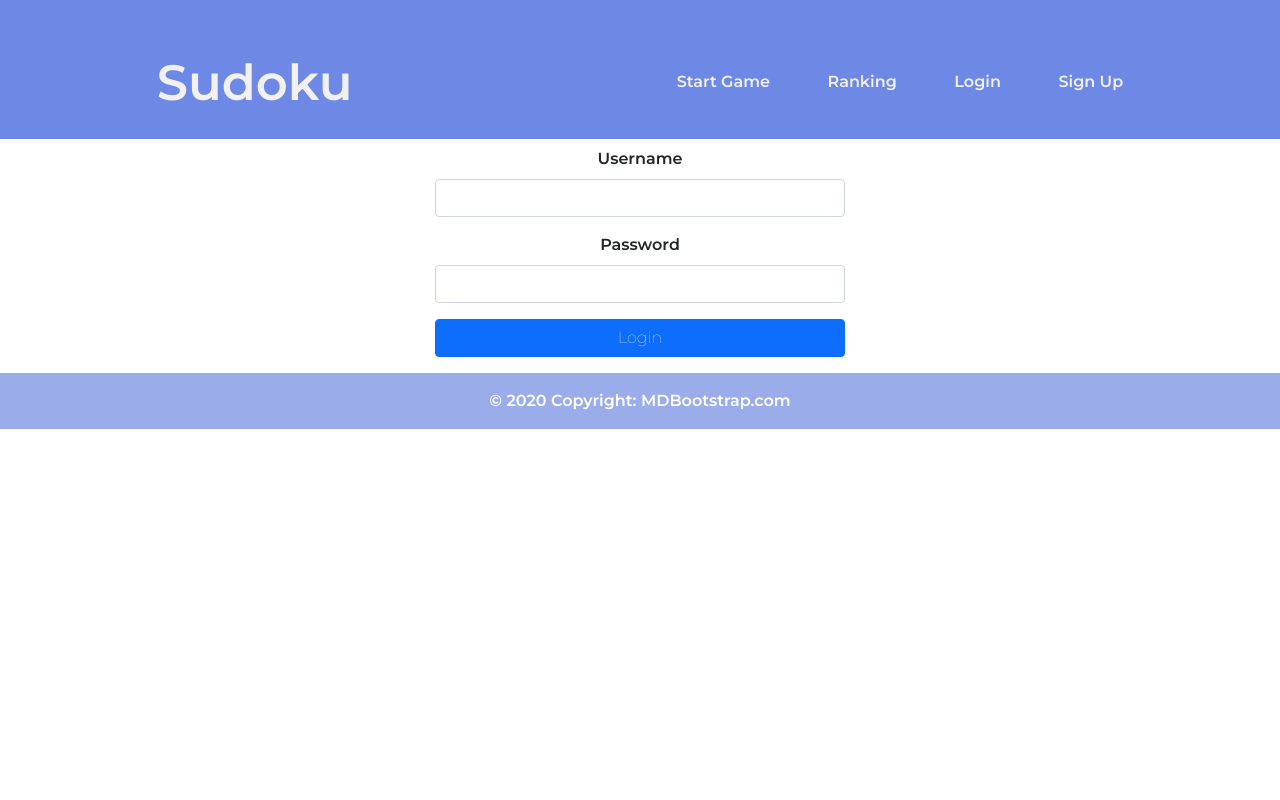
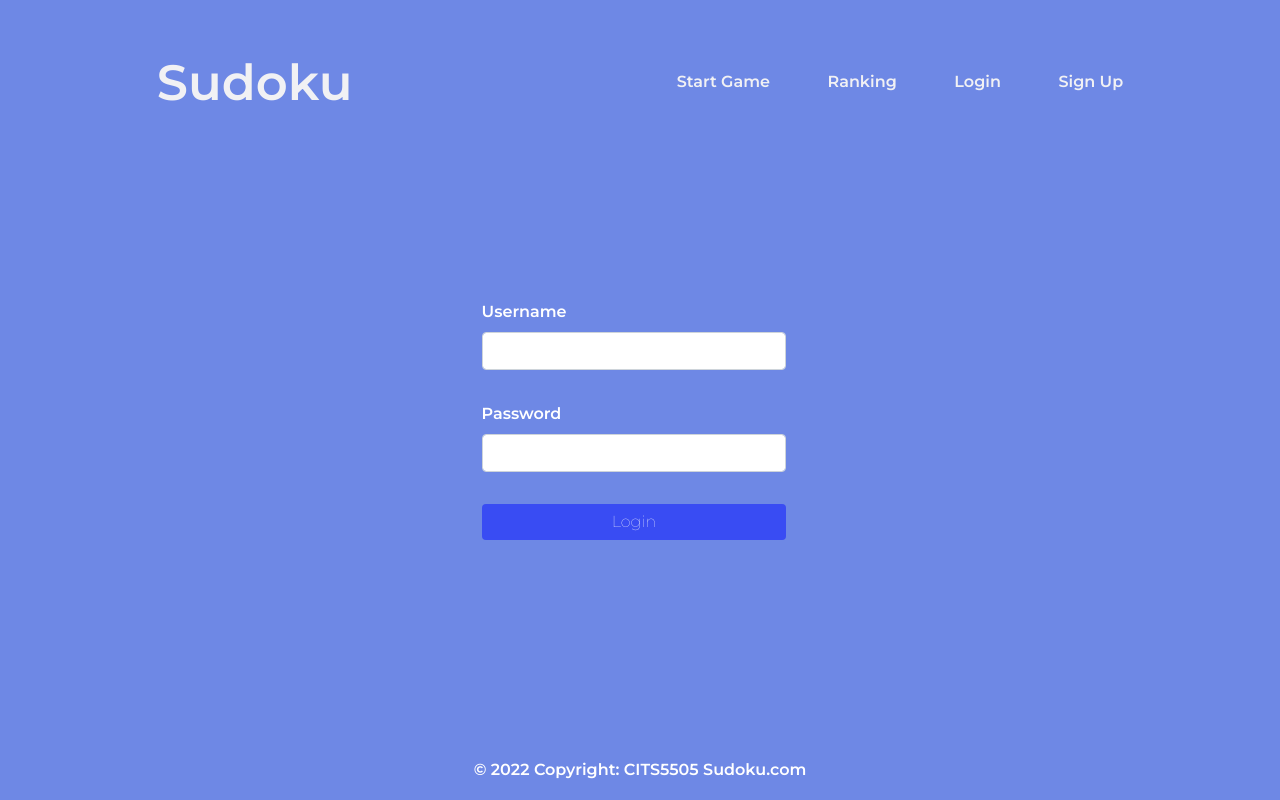
Before and after one commit to Valerietata/5506, a Flask app: page /user/login in a window 1280 px wide. Run offline with Flask 2, Linux system fonts and the light colour scheme; the page is wider than the window, and the part outside it is not shown; some libraries are stand-ins or nearby versions.

Commit message:
add style to login and signup page

```diff
--- a/static/css/login.css
+++ b/static/css/login.css
@@ -0,0 +1,35 @@
+body{
+background-color:#6e88e5;
+    color: white;
+
+}
+.inputsec{
+padding:12% 1% 12% 6%;
+text-align: left;
+}
+
+
+.form-control, .btn{
+width:80%;
+margin-bottom:2rem;
+}
+.btn{
+background-color:#394cf3;
+border-style:none;
+font-style:bolder;
+}
+
+
+
+
+
+
+
+
+
+
+
+ .text-center{
+    background-color: #6e88e5;
+    color: white;
+}
--- a/templates/base.html
+++ b/templates/base.html
@@ -68,7 +68,7 @@
     <footer class="bg-light text-center text-lg-start">
         <!-- Copyright -->
         <div class="text-center p-3">
-            © 2020 Copyright: MDBootstrap.com
+            © 2022 Copyright: CITS5505 Sudoku.com
         </div>
         <!-- Copyright -->
     </footer>
--- a/templates/game_play.html
+++ b/templates/game_play.html
@@ -101,7 +101,7 @@
     <footer class="bg-light text-center text-lg-start">
         <!-- Copyright -->
         <div class="text-center p-3" >
-          © 2020 Copyright: MDBootstrap.com
+          © 2022 Copyright: CITS5505 Sudoku.com
         </div>
         <!-- Copyright -->
       </footer>
--- a/templates/login.html
+++ b/templates/login.html
@@ -7,9 +7,10 @@
 {% endblock %}
 
 {% block body %}
+ <div class="container-fliud inputsec">
     <div class="row mt-2">
         <div class="col"></div>
-        <div class="col">
+        <div class="col ">
             <form method="post" action="{{ url_for("user.login") }}">
                 <div class="mb-3">
                     <label for="exampleInputEmail1" class="form-label">Username</label>
@@ -31,5 +32,6 @@
         </div>
         <div class="col"></div>
     </div>
+     </div>
 
 {% endblock %}
--- a/templates/register.html
+++ b/templates/register.html
@@ -7,8 +7,9 @@
 {% endblock %}
 
 {% block body %}
+ <div class="container-fliud inputsec">
     <div class="row mt-2">
-        <div class="col"></div>
+        <div class="col "></div>
         <div class="col">
             <form method="post" action="{{ url_for("user.register") }}">
                 <div class="mb-3">
@@ -35,4 +36,5 @@
         </div>
         <div class="col"></div>
     </div>
+ </div>
 {% endblock %}
```
Also changed, not shown: static/css/register.css (+30 -0 lines).
